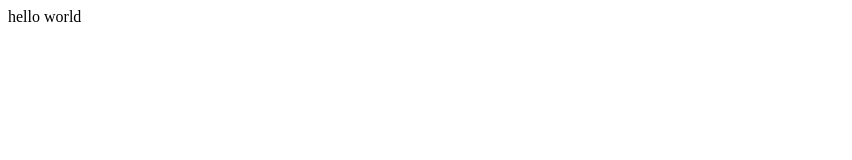
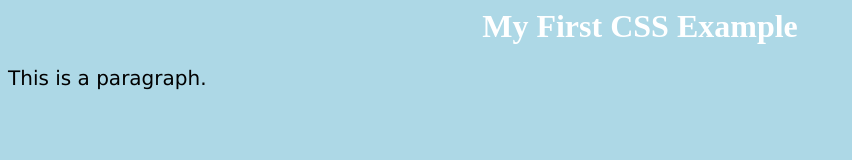
Before and after one commit to 516556/Hello-World, a plain HTML site: page index.html in a window 1280 px wide. Shown: the whole page, without its empty margins (0-852 px from the left). Drawn offline with Linux system fonts and the light colour scheme.

Commit message:
Stylesheet gekoppeld

```diff
--- a/index.html
+++ b/index.html
@@ -1 +1,9 @@
-hello world
+<html>
+<head>
+<link rel="stylesheet" href="style.css">
+</head>
+<body>
+<h1>My First CSS Example</h1>
+<p>This is a paragraph.</p>
+</body>
+</html>
--- a/style.css
+++ b/style.css
@@ -0,0 +1,13 @@
+body {
+    background-color: lightblue;
+}
+
+h1 {
+    color: white;
+    text-align: center;
+}
+
+p {
+    font-family: verdana;
+    font-size: 20px;
+}
```
Also changed, not shown: main.js (added).
